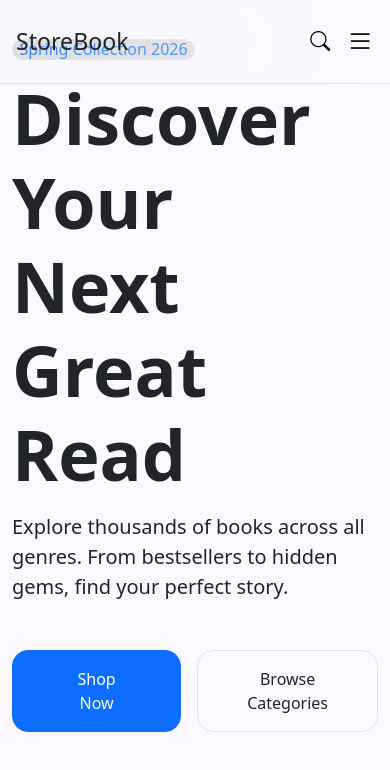
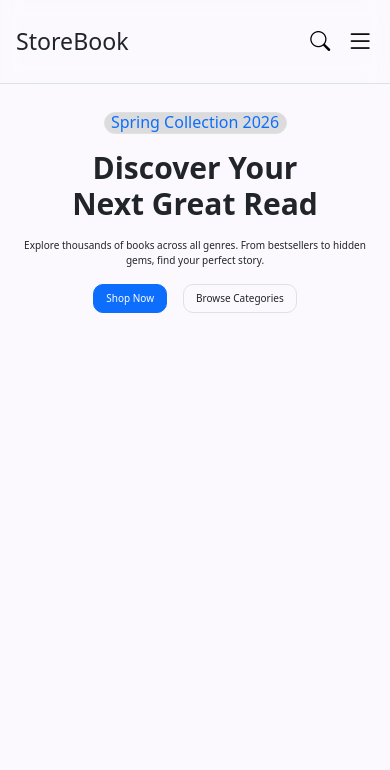
Before and after one commit to Chhat1/BookStoreWeb, a Vue app: page / in a window 390 px wide. Shown: the top 770 px of the page. Built offline with nearby package versions, Linux system fonts and the light colour scheme.

Commit message:
Update Home page

```diff
--- a/src/App.vue
+++ b/src/App.vue
@@ -15,6 +15,6 @@
 <style scoped>
   .background-content{
     background-color: rgb(251, 249, 253);
-    height: 100vh;
+    height: 120vh;
   }
 </style>
--- a/src/components/content/Home.vue
+++ b/src/components/content/Home.vue
@@ -1,12 +1,12 @@
 <template>
-  <div class="container Home-Page mt-5 d-flex gap-5 justify-content-between align-items-center">
+  <div class="container Home-Page  d-flex gap-5 justify-content-between align-items-center">
     <div class="content-left">
-        <h6 class="mb-3 border  text-primary    rounded-5 py-lg-2 w-50 text-center " style="background-color: gainsboro; ">Spring Collection 2026</h6>
-        <h1 class="mb-3 fw-bolder" style="font-size: 70px;">Discover Your<br> Next Great Read</h1>
-        <p class="mb-3 fs-5">Explore thousands of books across all genres. From bestsellers to hidden gems, find your perfect story.</p>
-        <div class="d-flex gap-3 mt-5">
-            <button class="btn rounded-4 btn-primary py-3 px-5 fw-medium">Shop Now</button>
-            <button class="btn rounded-4 btn-close-white border fw-medium py-3 px-4">Browse Categories</button>
+        <h6 class="mb-3 border  text-primary h6-spring  rounded-5 py-lg-2 w-50 text-center " style="background-color: gainsboro; ">Spring Collection 2026</h6>
+        <h1 class="mb-3 h1-title fw-bolder" style="font-size: 70px;">Discover Your<br> Next Great Read</h1>
+        <p class="mb-3 p-des fs-5">Explore thousands of books across all genres. From bestsellers to hidden gems, find your perfect story.</p>
+        <div class="d-lg-flex gap-lg-3 d-flex justify-content-lg-start justify-content-center gap-3  mt-lg-5 mt-1">
+            <button class="btn rounded-4 btn-primary py-lg-3 px-lg-5 fw-medium">Shop Now</button>
+            <button class="btn rounded-4 btn-close-white border fw-medium py-lg-3  px-lg-4">Browse Categories</button>
         </div>
     </div>
     <div class="content-right d-lg-flex d-none  align-items-center gap-5">
@@ -47,4 +47,26 @@
         height: 60vh !important;
     }
 
+    @media (max-width: 576px){
+        .h1-title{
+            font-size: 30px !important;
+            text-align: center;
+        }
+        .h6-spring{
+            margin: auto;
+        }
+
+        .p-des{
+            font-size: 10px !important;
+            text-align: center;
+        }
+        .content-left{
+            margin-top: -250px !important;
+        }
+        button{
+            font-size: 10px !important;
+             border-radius: 10px !important;
+        }
+    }
+
 </style>
--- a/src/components/layout/Header.vue
+++ b/src/components/layout/Header.vue
@@ -173,7 +173,7 @@
 
 header {
   height: 10vh;
-  backdrop-filter: blur(100px);
+  backdrop-filter: blur(10px);
 }
 .color-link {
   color: rgb(0, 0, 0);
```
